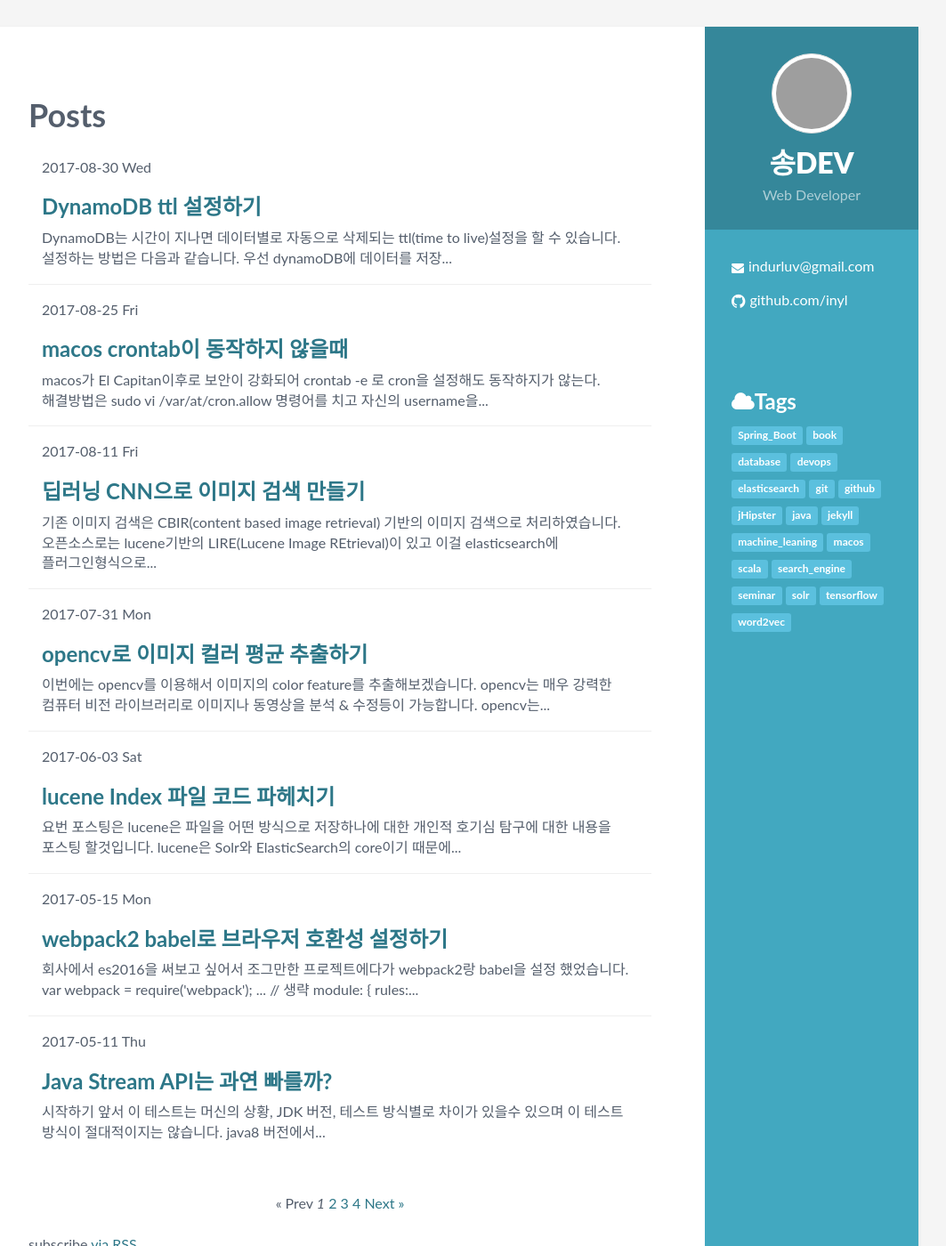
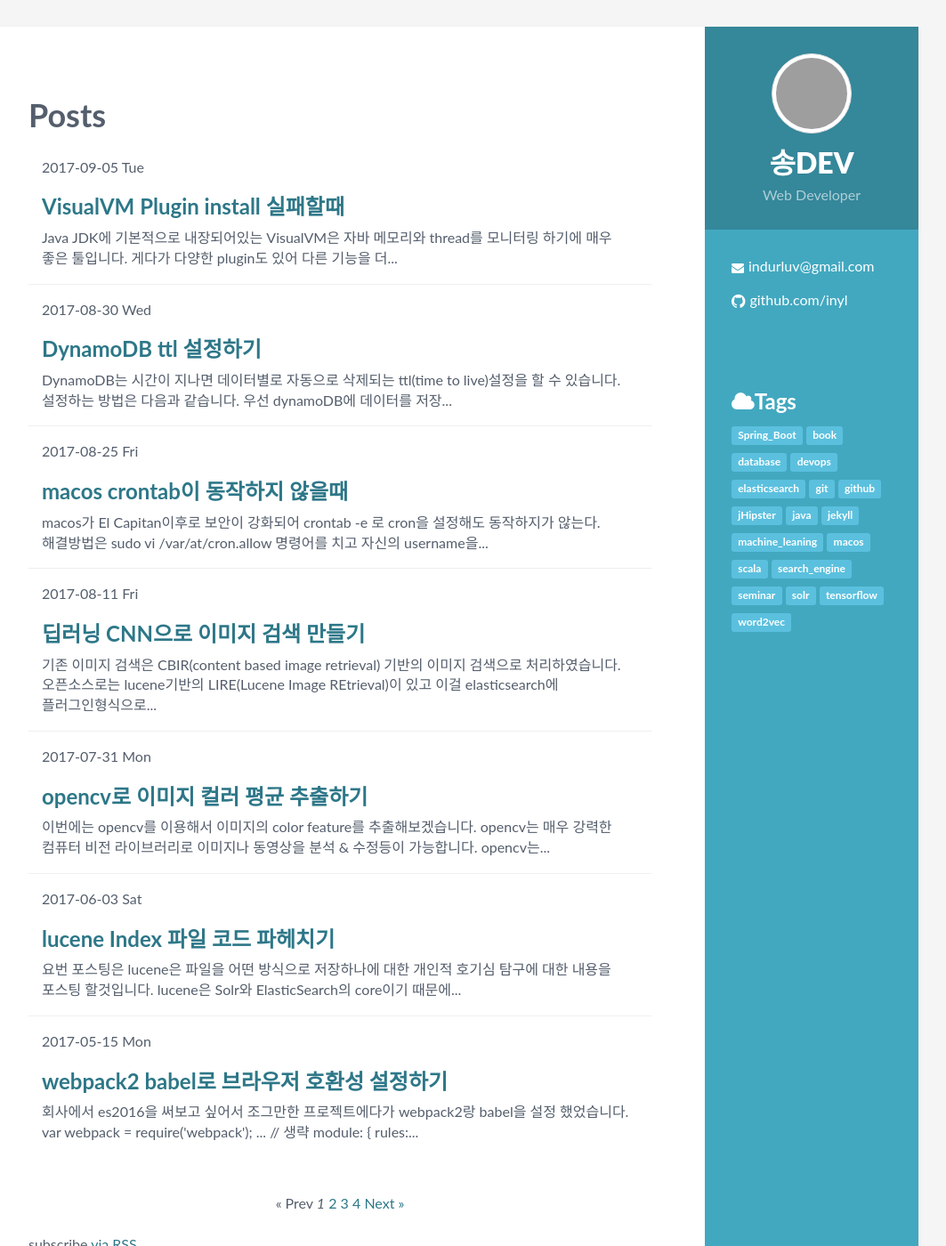
Before and after one commit to inyl/inyl.github.io, a Jekyll site: the page built from index.html, in a window 1280 px wide and 1400 px high. Shown: the whole window at 89% size, without its empty margins (138-1201 px from the left). Built offline with Jekyll 4.4.1, drawn with Linux system fonts in a browser that asks for light colours; the list of posts is cut into pages by our own code; some of the changed lines change nothing that is shown; grey boxes are pictures that could not be loaded.

Commit message:
new posting

```diff
--- a/_config.yml
+++ b/_config.yml
@@ -54,107 +54,111 @@ exclude:
   - README.md
 
 recommend:
-  /search_engine/2017/04/18/bm25_2:
-    - /search_engine/2017/04/01/bm25
+  /seminar/2016/11/12/hanbit_2016:
+    - /book/2017/04/25/book_review_1
+    - /devops/2016/08/20/devops
+    - /machine_leaning/2016/12/31/ML_for_give_up_on_math_1
+  /programming/2017/05/15/webpack2_babel:
     - /2016/08/20/테스트
+    - /search_engine/2017/05/01/tkt_elasticsearch
     - /programming/2017/05/11/java_stream
-  /machine_leaning/2016/10/01/dl4j_word2vec_exam:
-    - /machine_leaning/2016/12/31/ML_for_give_up_on_math_1
-    - /programming/2017/07/31/opencv_image_color_cluster
+  /programming/2017/02/04/circuit_breaker:
+    - /github/2017/01/21/github_newsletter
+    - /seminar/2016/11/12/hanbit_2016
+    - /programming/2017/09/05/visualvm_plugin_install_fail
+  /2016/08/20/테스트:
+    - /programming/2017/05/11/java_stream
     - /search_engine/2017/02/18/solr_learning_to_rank
+    - /programming/2017/05/15/webpack2_babel
+  /blog/2016/08/28/jekyll_github_page:
+    - /programming/2017/08/25/mac_crontab
+    - /2016/08/20/테스트
+    - /programming/2016/10/22/macos_git
+  /book/2017/04/25/book_review_1:
+    - /seminar/2016/11/12/hanbit_2016
+    - /devops/2016/08/20/devops
+    - /github/2017/01/21/github_newsletter
+  /programming/2016/10/15/JHipster:
+    - /github/2017/01/21/github_newsletter
+    - /programming/2017/09/05/visualvm_plugin_install_fail
+    - /search_engine/2017/05/01/tkt_elasticsearch
+  /machine_leaning/2016/12/31/ML_for_give_up_on_math_1:
+    - /devops/2016/08/20/devops
+    - /seminar/2016/11/12/hanbit_2016
+    - /github/2017/01/21/github_newsletter
+  /programming/2017/04/19/tuple:
+    - /devops/2016/08/20/devops
+    - /book/2017/04/25/book_review_1
+    - /programming/2017/06/03/lucene_index_type
   /search_engine/2017/05/01/tkt_elasticsearch:
     - /programming/2017/08/25/mac_crontab
-    - /search_engine/2017/02/18/solr_learning_to_rank
-    - /programming/2017/05/15/webpack2_babel
-  /programming/2017/05/15/webpack2_babel:
-    - /2016/08/20/테스트
-    - /programming/2017/05/11/java_stream
+    - /devops/2016/08/20/devops
+    - /programming/2017/08/11/cnn_image_search
+  /programming/2017/08/25/mac_crontab:
+    - /devops/2016/08/20/devops
+    - /programming/2017/08/30/dynamo_ttl
     - /search_engine/2017/05/01/tkt_elasticsearch
-  /programming/2017/08/11/cnn_image_search:
-    - /programming/2017/07/31/opencv_image_color_cluster
+  /programming/2017/07/31/opencv_image_color_cluster:
+    - /programming/2017/08/11/cnn_image_search
     - /search_engine/2017/05/01/tkt_elasticsearch
-    - /2016/08/20/테스트
-  /search_engine/2017/04/01/bm25:
-    - /search_engine/2017/04/18/bm25_2
-    - /machine_leaning/2016/12/31/ML_for_give_up_on_math_1
-    - /search_engine/2017/02/18/solr_learning_to_rank
-  /github/2017/01/21/github_newsletter:
-    - /devops/2016/08/20/devops
+    - /programming/2017/08/25/mac_crontab
+  /machine_learning/2017/03/04/think_tensorflow:
     - /programming/2017/08/25/mac_crontab
     - /programming/2016/10/22/macos_git
-  /devops/2016/08/20/devops:
+    - /search_engine/2017/05/01/tkt_elasticsearch
+  /programming/2017/06/03/lucene_index_type:
+    - /devops/2016/08/20/devops
+    - /search_engine/2017/05/01/tkt_elasticsearch
+    - /book/2017/04/25/book_review_1
+  /programming/2016/10/22/macos_git:
     - /programming/2017/08/25/mac_crontab
-    - /github/2017/01/21/github_newsletter
-    - /seminar/2016/11/12/hanbit_2016
-  /programming/2017/08/25/mac_crontab:
-    - /devops/2016/08/20/devops
-    - /programming/2016/10/22/macos_git
-    - /search_engine/2017/05/01/tkt_elasticsearch
-  /book/2017/04/25/book_review_1:
-    - /seminar/2016/11/12/hanbit_2016
-    - /programming/2017/06/03/lucene_index_type
-    - /devops/2016/08/20/devops
-  /programming/2017/05/09/database:
-    - /programming/2017/06/03/lucene_index_type
-    - /machine_learning/2017/03/04/think_tensorflow
-    - /seminar/2016/11/12/hanbit_2016
-  /search_engine/2017/02/18/solr_learning_to_rank:
-    - /2016/08/20/테스트
-    - /search_engine/2017/04/01/bm25
-    - /search_engine/2017/05/01/tkt_elasticsearch
-  /programming/2017/08/30/dynamo_ttl:
-    - /programming/2017/08/25/mac_crontab
-    - /programming/2016/10/22/macos_git
-    - /seminar/2016/11/12/hanbit_2016
-  /programming/2017/04/19/tuple:
-    - /search_engine/2017/04/01/bm25
-    - /programming/2017/06/03/lucene_index_type
-    - /search_engine/2017/04/18/bm25_2
-  /programming/2017/05/05/slf4j:
-    - /devops/2016/08/20/devops
-    - /programming/2017/06/03/lucene_index_type
+    - /blog/2016/08/28/jekyll_github_page
     - /machine_learning/2017/03/04/think_tensorflow
   /programming/2017/05/11/java_stream:
     - /2016/08/20/테스트
     - /programming/2017/05/15/webpack2_babel
-    - /machine_learning/2017/03/04/think_tensorflow
-  /blog/2016/08/28/jekyll_github_page:
+    - /programming/2017/09/05/visualvm_plugin_install_fail
+  /search_engine/2017/04/18/bm25_2:
+    - /search_engine/2017/04/01/bm25
     - /2016/08/20/테스트
-    - /programming/2016/10/22/macos_git
-    - /search_engine/2017/02/18/solr_learning_to_rank
-  /machine_leaning/2016/12/31/ML_for_give_up_on_math_1:
-    - /programming/2017/02/04/circuit_breaker
-    - /search_engine/2017/04/01/bm25
-    - /programming/2016/10/15/JHipster
-  /programming/2017/02/04/circuit_breaker:
-    - /machine_leaning/2016/12/31/ML_for_give_up_on_math_1
-    - /search_engine/2017/02/18/solr_learning_to_rank
-    - /search_engine/2017/04/01/bm25
-  /programming/2016/10/22/macos_git:
+    - /programming/2017/05/15/webpack2_babel
+  /programming/2017/08/30/dynamo_ttl:
     - /programming/2017/08/25/mac_crontab
     - /devops/2016/08/20/devops
+    - /programming/2016/10/22/macos_git
+  /search_engine/2017/02/18/solr_learning_to_rank:
+    - /2016/08/20/테스트
+    - /programming/2017/08/25/mac_crontab
+    - /search_engine/2017/05/01/tkt_elasticsearch
+  /search_engine/2017/04/01/bm25:
+    - /search_engine/2017/04/18/bm25_2
+    - /github/2017/01/21/github_newsletter
+    - /search_engine/2017/02/18/solr_learning_to_rank
+  /programming/2017/09/05/visualvm_plugin_install_fail:
+    - /search_engine/2017/05/01/tkt_elasticsearch
     - /blog/2016/08/28/jekyll_github_page
-  /programming/2017/06/03/lucene_index_type:
     - /book/2017/04/25/book_review_1
-    - /programming/2017/05/09/database
+  /programming/2017/08/11/cnn_image_search:
+    - /search_engine/2017/05/01/tkt_elasticsearch
+    - /programming/2017/07/31/opencv_image_color_cluster
+    - /2016/08/20/테스트
+  /programming/2017/05/09/database:
+    - /programming/2017/08/25/mac_crontab
+    - /programming/2017/09/05/visualvm_plugin_install_fail
     - /seminar/2016/11/12/hanbit_2016
-  /seminar/2016/11/12/hanbit_2016:
+  /github/2017/01/21/github_newsletter:
+    - /devops/2016/08/20/devops
+    - /programming/2017/08/25/mac_crontab
+    - /blog/2016/08/28/jekyll_github_page
+  /machine_leaning/2016/10/01/dl4j_word2vec_exam:
+    - /programming/2017/08/25/mac_crontab
+    - /github/2017/01/21/github_newsletter
+    - /search_engine/2017/05/01/tkt_elasticsearch
+  /devops/2016/08/20/devops:
+    - /programming/2017/08/25/mac_crontab
     - /book/2017/04/25/book_review_1
+    - /programming/2017/04/19/tuple
+  /programming/2017/05/05/slf4j:
     - /devops/2016/08/20/devops
-    - /machine_leaning/2016/12/31/ML_for_give_up_on_math_1
-  /2016/08/20/테스트:
-    - /search_engine/2017/02/18/solr_learning_to_rank
-    - /programming/2017/08/25/mac_crontab
-    - /programming/2017/05/11/java_stream
-  /machine_learning/2017/03/04/think_tensorflow:
-    - /programming/2017/05/11/java_stream
-    - /programming/2016/10/22/macos_git
-    - /programming/2017/05/09/database
-  /programming/2017/07/31/opencv_image_color_cluster:
-    - /programming/2017/08/11/cnn_image_search
     - /search_engine/2017/05/01/tkt_elasticsearch
-    - /machine_leaning/2016/12/31/ML_for_give_up_on_math_1
-  /programming/2016/10/15/JHipster:
-    - /machine_leaning/2016/12/31/ML_for_give_up_on_math_1
-    - /machine_learning/2017/03/04/think_tensorflow
-    - /blog/2016/08/28/jekyll_github_page
+    - /programming/2017/05/15/webpack2_babel
--- /dev/null
+++ b/_posts/2017-09-05-visualvm_plugin_install_fail.markdown
@@ -0,0 +1,18 @@
+---
+layout: post
+category: programming
+tags: [java]
+title:  "VisualVM Plugin install 실패할때"
+comment : true
+---
+Java JDK에 기본적으로 내장되어있는 VisualVM은 자바 메모리와 thread를 모니터링 하기에 매우 좋은 툴입니다.
+
+게다가 다양한 plugin도 있어 다른 기능을 더 추가시킬 수 있기도 한데 이게 어느순간부터 503에러가 발생하며 플러그인이 설치가 안되었습니다.
+
+업데이트 서버 url이 중지되서 그런건데요 <s>(장하다 오라클)</s>
+
+VisualVM을 실행하고 상단메뉴의 Tools -> Plugins -> Settings 메뉴에서 기존에 있던 `Java VisualVM Plugins Center`URL을
+
+[여기를 접속](https://visualvm.github.io/pluginscenters.html)하셔서 자신의 JDK 버전에 맞는 URL로 변경하시면 됩니다.
+
+![]({{site.url}}assets/imgs/visualvm/visualvm1.png)
```
Also changed, not shown: assets/imgs/visualvm/visualvm1.png (added).
